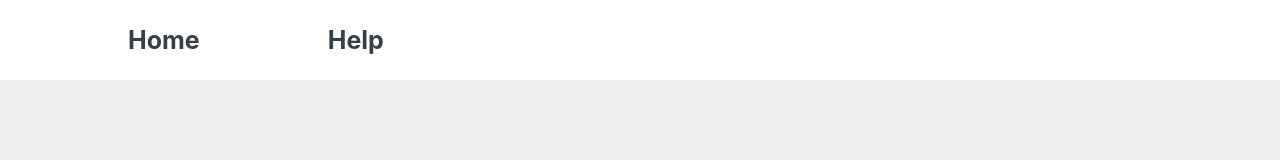
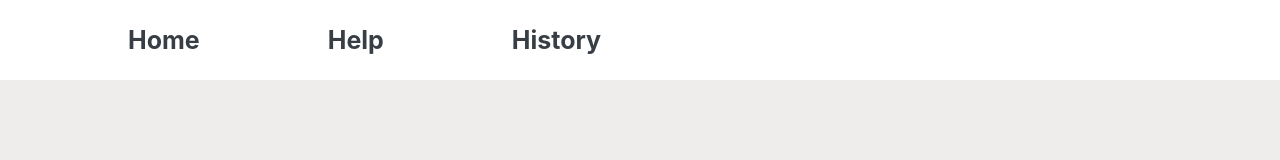
Before and after one commit to PeteYen/cisc498ResistorReader, a React (Create React App) app: page /result in a window 1280 px wide. Shown: the top 160 px of the page. Built offline with nearby package versions, Linux system fonts and the light colour scheme; what aws-amplify would draw is missing.

Commit message:
put the empty history page back

```diff
--- a/src/App.js
+++ b/src/App.js
@@ -50,9 +50,9 @@ function App() {
               <li className="navItem">
                 <Link to="/About">Help</Link>
               </li>
-              {/*<li className="navItem">
+              <li className="navItem">
                 <Link to="/History">History</Link>
-              </li>*/}
+              </li>
             </>
           )}
           {/*<div className="icon"> <HelpOutlineIcon/></div>*/}
@@ -63,7 +63,7 @@ function App() {
         <Route path="/About" element={<About />}></Route>
         <Route path="/Result" element={<Result />}></Route>
         {/*<Route path="/Register" element={<Register />}></Route>*/}
-        {/*<Route path="/History" element={<History />}></Route>*/}
+        <Route path="/History" element={<History />}></Route>
         {/*<Route path="/Profile" element={<Profile />}></Route>*/}
         <Route path="/camera" element={<CameraCapture />} />
 
```
